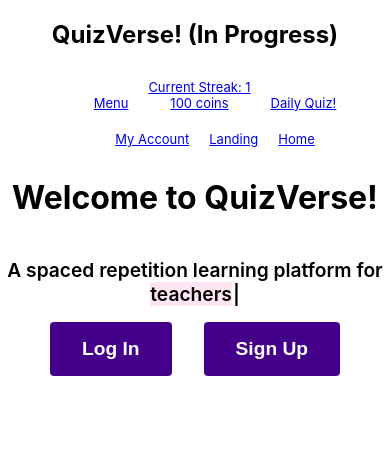
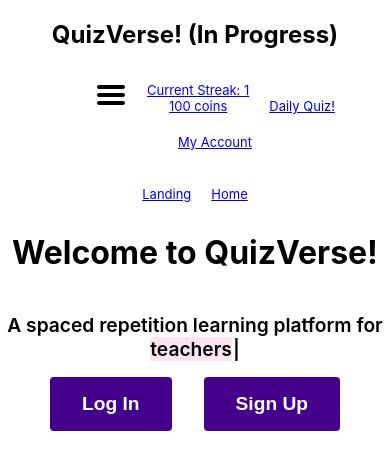
Before and after one commit to agiledev-students-spring2023/final-project-quizverse, a React (Create React App) app in the folder front-end/: page / in a window 390 px wide. Shown: the top 470 px of the page. Built offline with nearby package versions, Linux system fonts and the light colour scheme.

Commit message:
Adding HamburgerMenu

```diff
--- a/front-end/src/components/Header/Header.js
+++ b/front-end/src/components/Header/Header.js
@@ -1,7 +1,7 @@
 import './Header.css'
 //import logo from './logo.svg'
 import { Link } from 'react-router-dom'
-
+import HamburgerMenu from './HamburgerMenu.svg'
 /**
  * A React component that is used for the header displayed at the top of every page of the site.
  * @param {*} param0 an object holding any props passed to this component from its parent component
@@ -15,11 +15,11 @@ const Header = props => {
         <ul className="nav-links">
           {/*Will be a pop-up and not a link*/}
           <li className="nav-item">
-            <Link to="/menu">Menu</Link>
+          <Link to="/menu" className="menu"><img src={HamburgerMenu} alt="Hamburger Menu" /></Link>
           </li>
           {/*Coins and streak will be eventually pulled from backend*/}
           <li className="nav-item">
-            <Link to="/store">Current Streak: 1 <br></br> 100 coins</Link>
+            <Link to="/store">Current Streak: 1<br></br>100 coins</Link>
           </li>
           {/*This will be set to the right eventually with css*/}
           <li className="nav-item">
@@ -28,6 +28,7 @@ const Header = props => {
           <li className="nav-item">
             <Link to="/my-account">My Account</Link>
           </li>
+        </ul>
           {/*These are filler just to be used for current navigation purposes*/}
           <li className="nav-item">
             <Link to="/">Landing</Link>
@@ -35,7 +36,6 @@ const Header = props => {
           <li className="nav-item">
             <Link to="/home">Home</Link>
           </li>
-        </ul>
       </nav>
     </header>
   )
```
Also changed, not shown: front-end/src/components/Header/HamburgerMenu.svg (added).
